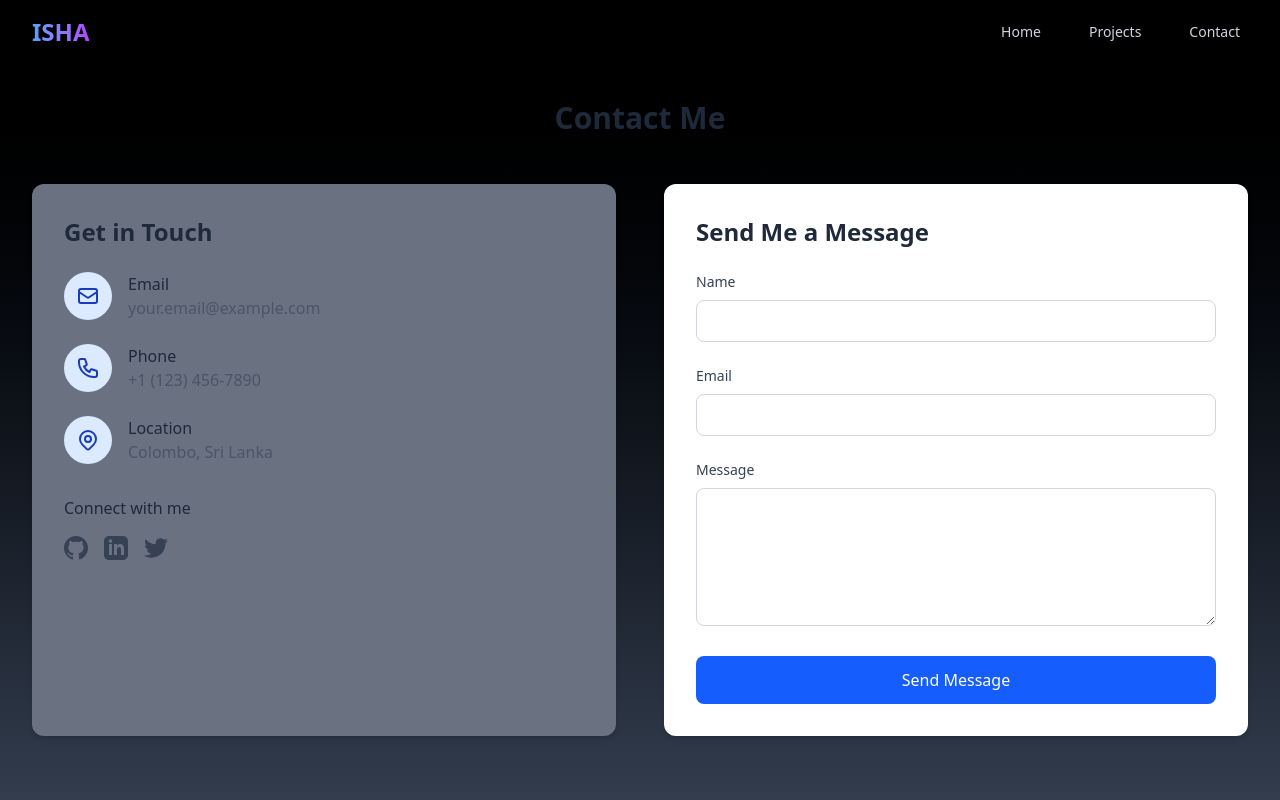
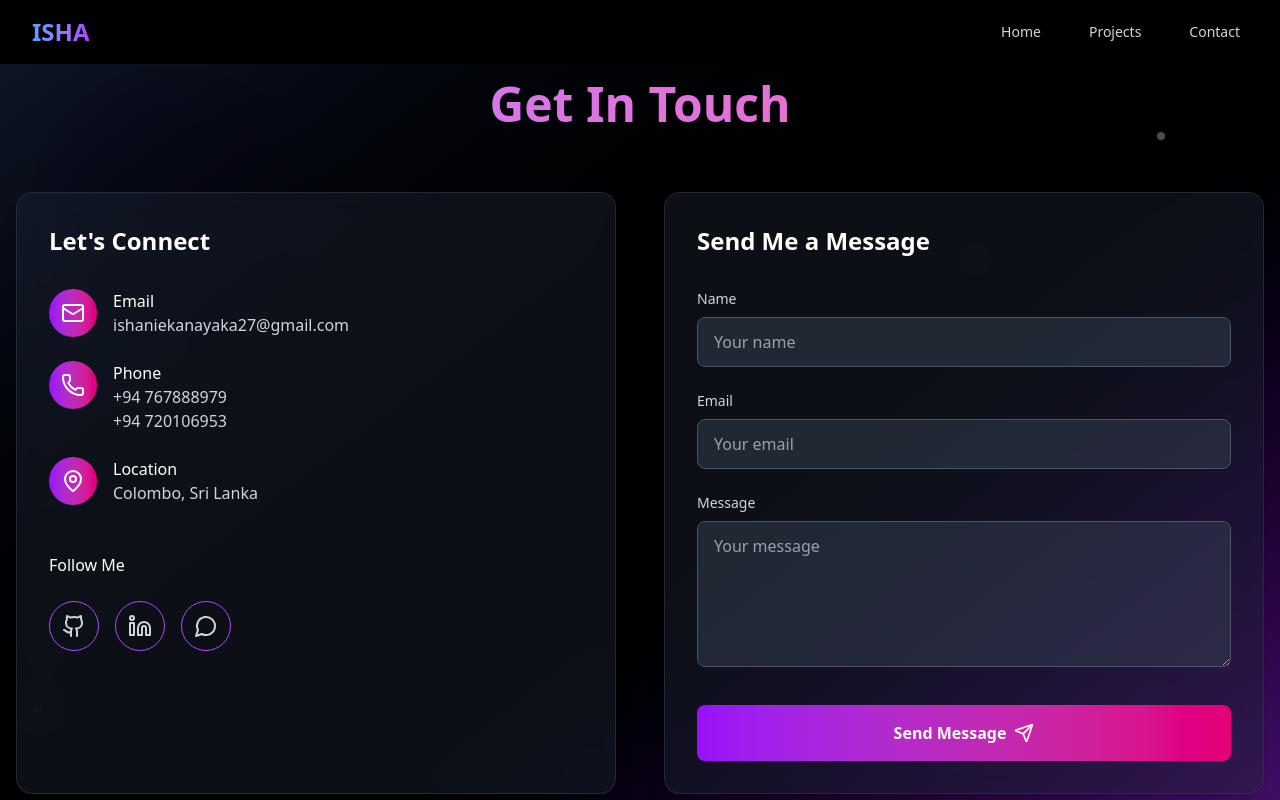
Before and after one commit to ishaniekanayaka/new_Portfolio, a React (Vite) app: page /contact in a window 1280 px wide. Shown: the top 800 px of the page. Built offline with nearby package versions, Linux system fonts and the light colour scheme.

Commit message:
modified contact page

```diff
--- a/src/pages/Contact.tsx
+++ b/src/pages/Contact.tsx
@@ -1,5 +1,6 @@
 import { useState } from 'react';
 import { motion } from 'framer-motion';
+import { Mail, Phone, MapPin, Github, Linkedin, MessageCircle, Send } from 'lucide-react';
 
 const Contact = () => {
   const [formData, setFormData] = useState({
@@ -24,151 +25,184 @@ const Contact = () => {
   };
 
   return (
-      <section className="py-25 px-4 sm:px-6 lg:px-8 bg-gradient-to-b from-black to-gray-700">
-        <div className="max-w-7xl mx-auto">
+    <div className="min-h-screen bg-gradient-to-br from-gray-900 via-black to-purple-900 text-white overflow-hidden relative">
+      {/* Animated background elements matching home page */}
+      <div className="absolute inset-0 overflow-hidden">
+        <div className="absolute top-20 left-10 w-72 h-72 bg-purple-600 rounded-full mix-blend-multiply filter blur-xl opacity-20 animate-pulse"></div>
+        <div className="absolute top-40 right-10 w-72 h-72 bg-pink-600 rounded-full mix-blend-multiply filter blur-xl opacity-20 animate-pulse animation-delay-2000"></div>
+        <div className="absolute -bottom-8 left-20 w-72 h-72 bg-blue-600 rounded-full mix-blend-multiply filter blur-xl opacity-20 animate-pulse animation-delay-4000"></div>
+      </div>
+
+      {/* Floating particles effect */}
+      <div className="absolute inset-0">
+        {[...Array(6)].map((_, i) => (
+          <div
+            key={i}
+            className="absolute w-2 h-2 bg-white rounded-full opacity-30 animate-float"
+            style={{
+              left: `${Math.random() * 100}%`,
+              top: `${Math.random() * 100}%`,
+              animationDelay: `${Math.random() * 3}s`,
+              animationDuration: `${3 + Math.random() * 4}s`
+            }}
+          />
+        ))}
+      </div>
+
+      <div className="relative z-10 max-w-7xl mx-auto px-4 py-20">
         <motion.h2
           initial={{ opacity: 0, y: 20 }}
           animate={{ opacity: 1, y: 0 }}
           transition={{ duration: 0.5 }}
-              className="text-3xl font-bold text-center mb-12 text-gray-800"
+          className="text-4xl md:text-5xl font-bold text-center mb-16 bg-gradient-to-r from-purple-400 to-pink-400 bg-clip-text text-transparent"
         >
-            Contact Me
+          Get In Touch
         </motion.h2>
 
         <div className="grid grid-cols-1 lg:grid-cols-2 gap-12">
+          {/* Left side - Contact information */}
           <motion.div
             initial={{ opacity: 0, x: -20 }}
             animate={{ opacity: 1, x: 0 }}
             transition={{ duration: 0.5, delay: 0.2 }}
-                className="bg-gray-500 rounded-xl p-8 shadow-md"
+            className="bg-gray-800/40 backdrop-blur-lg border border-gray-700/50 rounded-2xl p-8 shadow-xl"
           >
-              <h3 className="text-2xl font-semibold mb-6 text-gray-800">Get in Touch</h3>
+            <h3 className="text-2xl font-semibold mb-8 text-white">Let's Connect</h3>
 
             <div className="space-y-6">
               <div className="flex items-start space-x-4">
-                  <div className="bg-blue-100 p-3 rounded-full">
-                    <svg className="w-6 h-6 text-blue-800" fill="none" stroke="currentColor" viewBox="0 0 24 24">
-                      <path strokeLinecap="round" strokeLinejoin="round" strokeWidth="2" d="M3 8l7.89 5.26a2 2 0 002.22 0L21 8M5 19h14a2 2 0 002-2V7a2 2 0 00-2-2H5a2 2 0 00-2 2v10a2 2 0 002 2z" />
-                    </svg>
+                <div className="bg-gradient-to-r from-purple-600 to-pink-600 p-3 rounded-full">
+                  <Mail className="w-6 h-6 text-white" />
                 </div>
                 <div>
-                    <h4 className="font-medium text-gray-800">Email</h4>
-                    <p className="text-gray-600">your.email@example.com</p>
+                  <h4 className="font-medium text-white">Email</h4>
+                  <p className="text-gray-300">ishaniekanayaka27@gmail.com</p>
                 </div>
               </div>
 
               <div className="flex items-start space-x-4">
-                  <div className="bg-blue-100 p-3 rounded-full">
-                    <svg className="w-6 h-6 text-blue-800" fill="none" stroke="currentColor" viewBox="0 0 24 24">
-                      <path strokeLinecap="round" strokeLinejoin="round" strokeWidth="2" d="M3 5a2 2 0 012-2h3.28a1 1 0 01.948.684l1.498 4.493a1 1 0 01-.502 1.21l-2.257 1.13a11.042 11.042 0 005.516 5.516l1.13-2.257a1 1 0 011.21-.502l4.493 1.498a1 1 0 01.684.949V19a2 2 0 01-2 2h-1C9.716 21 3 14.284 3 6V5z" />
-                    </svg>
+                <div className="bg-gradient-to-r from-purple-600 to-pink-600 p-3 rounded-full">
+                  <Phone className="w-6 h-6 text-white" />
                 </div>
                 <div>
-                    <h4 className="font-medium text-gray-800">Phone</h4>
-                    <p className="text-gray-600">+1 (123) 456-7890</p>
+                  <h4 className="font-medium text-white">Phone</h4>
+                  <p className="text-gray-300">+94 767888979</p>
+                  <p className="text-gray-300">+94 720106953</p>
                 </div>
               </div>
 
               <div className="flex items-start space-x-4">
-                  <div className="bg-blue-100 p-3 rounded-full">
-                    <svg className="w-6 h-6 text-blue-800" fill="none" stroke="currentColor" viewBox="0 0 24 24">
-                      <path strokeLinecap="round" strokeLinejoin="round" strokeWidth="2" d="M17.657 16.657L13.414 20.9a1.998 1.998 0 01-2.827 0l-4.244-4.243a8 8 0 1111.314 0z" />
-                      <path strokeLinecap="round" strokeLinejoin="round" strokeWidth="2" d="M15 11a3 3 0 11-6 0 3 3 0 016 0z" />
-                    </svg>
+                <div className="bg-gradient-to-r from-purple-600 to-pink-600 p-3 rounded-full">
+                  <MapPin className="w-6 h-6 text-white" />
                 </div>
                 <div>
-                    <h4 className="font-medium text-gray-800">Location</h4>
-                    <p className="text-gray-600">Colombo, Sri Lanka</p>
+                  <h4 className="font-medium text-white">Location</h4>
+                  <p className="text-gray-300">Colombo, Sri Lanka</p>
                 </div>
               </div>
             </div>
 
-              <div className="mt-8">
-                <h4 className="font-medium text-gray-800 mb-4">Connect with me</h4>
+            <div className="mt-12">
+              <h4 className="font-medium text-white mb-6">Follow Me</h4>
               <div className="flex space-x-4">
                 <motion.a
                   whileHover={{ scale: 1.1 }}
                   whileTap={{ scale: 0.9 }}
-                      href="https://github.com/yourusername"
+                  href="https://github.com/ishaniekanayaka"
                   target="_blank"
                   rel="noopener noreferrer"
-                      className="text-gray-700 hover:text-gray-900 transition-colors"
+                  className="group text-gray-300 hover:text-white transition-all transform hover:scale-110"
+                  aria-label="GitHub"
                 >
-                    <svg className="w-6 h-6" fill="currentColor" viewBox="0 0 24 24">
-                      <path d="M12 0c-6.626 0-12 5.373-12 12 0 5.302 3.438 9.8 8.207 11.387.599.111.793-.261.793-.577v-2.234c-3.338.726-4.033-1.416-4.033-1.416-.546-1.387-1.333-1.756-1.333-1.756-1.089-.745.083-.729.083-.729 1.205.084 1.839 1.237 1.839 1.237 1.07 1.834 2.807 1.304 3.492.997.107-.775.418-1.305.762-1.604-2.665-.305-5.467-1.334-5.467-5.931 0-1.311.469-2.381 1.236-3.221-.124-.303-.535-1.524.117-3.176 0 0 1.008-.322 3.301 1.23.957-.266 1.983-.399 3.003-.404 1.02.005 2.047.138 3.006.404 2.291-1.552 3.297-1.23 3.297-1.23.653 1.653.242 2.874.118 3.176.77.84 1.235 1.911 1.235 3.221 0 4.609-2.807 5.624-5.479 5.921.43.372.823 1.102.823 2.222v3.293c0 .319.192.694.801.576 4.765-1.589 8.199-6.086 8.199-11.386 0-6.627-5.373-12-12-12z" />
-                    </svg>
+                  <div className="p-3 rounded-full border border-purple-500 group-hover:border-pink-300 group-hover:bg-purple-900/30 transition-all">
+                    <Github size={24} />
+                  </div>
                 </motion.a>
+
                 <motion.a
                   whileHover={{ scale: 1.1 }}
                   whileTap={{ scale: 0.9 }}
-                      href="https://linkedin.com/in/yourusername"
+                  href="https://www.linkedin.com/in/ishani-ekanayaka-78b6312b7/"
                   target="_blank"
                   rel="noopener noreferrer"
-                      className="text-gray-700 hover:text-gray-900 transition-colors"
+                  className="group text-gray-300 hover:text-white transition-all transform hover:scale-110"
+                  aria-label="LinkedIn"
                 >
-                    <svg className="w-6 h-6" fill="currentColor" viewBox="0 0 24 24">
-                      <path d="M19 0h-14c-2.761 0-5 2.239-5 5v14c0 2.761 2.239 5 5 5h14c2.762 0 5-2.239 5-5v-14c0-2.761-2.238-5-5-5zm-11 19h-3v-11h3v11zm-1.5-12.268c-.966 0-1.75-.79-1.75-1.764s.784-1.764 1.75-1.764 1.75.79 1.75 1.764-.783 1.764-1.75 1.764zm13.5 12.268h-3v-5.604c0-3.368-4-3.113-4 0v5.604h-3v-11h3v1.765c1.396-2.586 7-2.777 7 2.476v6.759z" />
-                    </svg>
+                  <div className="p-3 rounded-full border border-purple-500 group-hover:border-pink-300 group-hover:bg-purple-900/30 transition-all">
+                    <Linkedin size={24} />
+                  </div>
                 </motion.a>
+
                 <motion.a
                   whileHover={{ scale: 1.1 }}
                   whileTap={{ scale: 0.9 }}
-                      href="https://twitter.com/yourusername"
+                  href="https://wa.me/0720106953"
                   target="_blank"
                   rel="noopener noreferrer"
-                      className="text-gray-700 hover:text-gray-900 transition-colors"
+                  className="group text-gray-300 hover:text-white transition-all transform hover:scale-110"
+                  aria-label="WhatsApp"
                 >
-                    <svg className="w-6 h-6" fill="currentColor" viewBox="0 0 24 24">
-                      <path d="M24 4.557c-.883.392-1.832.656-2.828.775 1.017-.609 1.798-1.574 2.165-2.724-.951.564-2.005.974-3.127 1.195-.897-.957-2.178-1.555-3.594-1.555-3.179 0-5.515 2.966-4.797 6.045-4.091-.205-7.719-2.165-10.148-5.144-1.29 2.213-.669 5.108 1.523 6.574-.806-.026-1.566-.247-2.229-.616-.054 2.281 1.581 4.415 3.949 4.89-.693.188-1.452.232-2.224.084.626 1.956 2.444 3.379 4.6 3.419-2.07 1.623-4.678 2.348-7.29 2.04 2.179 1.397 4.768 2.212 7.548 2.212 9.142 0 14.307-7.721 13.995-14.646.962-.695 1.797-1.562 2.457-2.549z" />
-                    </svg>
+                  <div className="p-3 rounded-full border border-purple-500 group-hover:border-pink-300 group-hover:bg-purple-900/30 transition-all">
+                    <MessageCircle size={24} />
+                  </div>
                 </motion.a>
               </div>
             </div>
           </motion.div>
 
+          {/* Right side - Contact form */}
           <motion.div
             initial={{ opacity: 0, x: 20 }}
             animate={{ opacity: 1, x: 0 }}
             transition={{ duration: 0.5, delay: 0.2 }}
-                className="bg-white rounded-xl p-8 shadow-md"
+            className="bg-gray-800/40 backdrop-blur-lg border border-gray-700/50 rounded-2xl p-8 shadow-xl"
           >
-              <h3 className="text-2xl font-semibold mb-6 text-gray-800">Send Me a Message</h3>
+            <h3 className="text-2xl font-semibold mb-8 text-white">Send Me a Message</h3>
             <form onSubmit={handleSubmit}>
               <div className="mb-6">
-                  <label htmlFor="name" className="block text-sm font-medium text-gray-700 mb-2">Name</label>
+                <label htmlFor="name" className="block text-sm font-medium text-gray-300 mb-2">
+                  Name
+                </label>
                 <input
                   type="text"
                   id="name"
                   name="name"
                   value={formData.name}
                   onChange={handleChange}
-                      className="w-full px-4 py-2 border border-gray-300 rounded-lg focus:ring-2 focus:ring-blue-500 focus:border-blue-500 transition"
+                  className="w-full px-4 py-3 bg-gray-700/50 border border-gray-600 rounded-lg focus:ring-2 focus:ring-purple-500 focus:border-transparent transition text-white placeholder-gray-400"
+                  placeholder="Your name"
                   required
                 />
               </div>
 
               <div className="mb-6">
-                  <label htmlFor="email" className="block text-sm font-medium text-gray-700 mb-2">Email</label>
+                <label htmlFor="email" className="block text-sm font-medium text-gray-300 mb-2">
+                  Email
+                </label>
                 <input
                   type="email"
                   id="email"
                   name="email"
                   value={formData.email}
                   onChange={handleChange}
-                      className="w-full px-4 py-2 border border-gray-300 rounded-lg focus:ring-2 focus:ring-blue-500 focus:border-blue-500 transition"
+                  className="w-full px-4 py-3 bg-gray-700/50 border border-gray-600 rounded-lg focus:ring-2 focus:ring-purple-500 focus:border-transparent transition text-white placeholder-gray-400"
+                  placeholder="Your email"
                   required
                 />
               </div>
 
-                <div className="mb-6">
-                  <label htmlFor="message" className="block text-sm font-medium text-gray-700 mb-2">Message</label>
+              <div className="mb-8">
+                <label htmlFor="message" className="block text-sm font-medium text-gray-300 mb-2">
+                  Message
+                </label>
                 <textarea
                   id="message"
                   name="message"
                   rows={5}
                   value={formData.message}
                   onChange={handleChange}
-                      className="w-full px-4 py-2 border border-gray-300 rounded-lg focus:ring-2 focus:ring-blue-500 focus:border-blue-500 transition"
+                  className="w-full px-4 py-3 bg-gray-700/50 border border-gray-600 rounded-lg focus:ring-2 focus:ring-purple-500 focus:border-transparent transition text-white placeholder-gray-400"
+                  placeholder="Your message"
                   required
                 ></textarea>
               </div>
@@ -177,15 +211,44 @@ const Contact = () => {
                 type="submit"
                 whileHover={{ scale: 1.05 }}
                 whileTap={{ scale: 0.95 }}
-                    className="w-full bg-blue-600 text-white py-3 px-6 rounded-lg font-medium hover:bg-blue-700 transition-colors"
+                className="w-full group bg-gradient-to-r from-purple-600 to-pink-600 hover:from-purple-700 hover:to-pink-700 text-white font-bold py-4 px-8 rounded-lg transition-all transform flex items-center justify-center"
               >
                 Send Message
+                <Send className="ml-2 group-hover:translate-x-1 transition-transform" size={20} />
               </motion.button>
             </form>
           </motion.div>
         </div>
+
+        {/* Additional decorative element */}
+        <motion.div
+          initial={{ opacity: 0, y: 20 }}
+          animate={{ opacity: 1, y: 0 }}
+          transition={{ duration: 0.5, delay: 0.4 }}
+          className="mt-20 text-center"
+        >
+          <p className="text-lg text-gray-300 max-w-2xl mx-auto">
+            Have a project in mind or just want to say hello? I'd love to hear from you!
+          </p>
+        </motion.div>
       </div>
-      </section>
+
+      <style>{`
+        @keyframes float {
+          0%, 100% { transform: translateY(0px); }
+          50% { transform: translateY(-20px); }
+        }
+        .animate-float {
+          animation: float 6s ease-in-out infinite;
+        }
+        .animation-delay-2000 {
+          animation-delay: 2s;
+        }
+        .animation-delay-4000 {
+          animation-delay: 4s;
+        }
+      `}</style>
+    </div>
   );
 };
 
```
Lines whose indentation alone changed are shown as unchanged.
